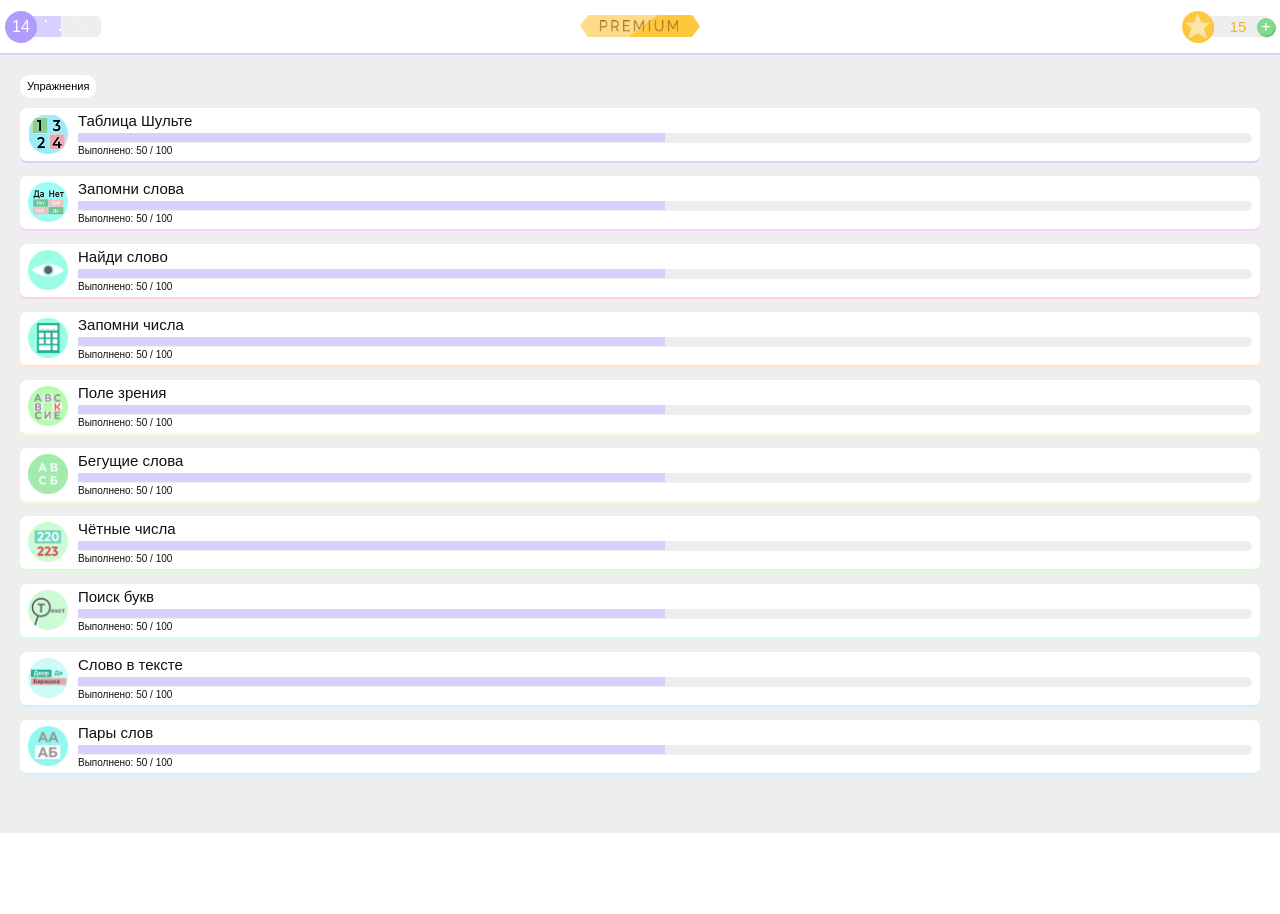
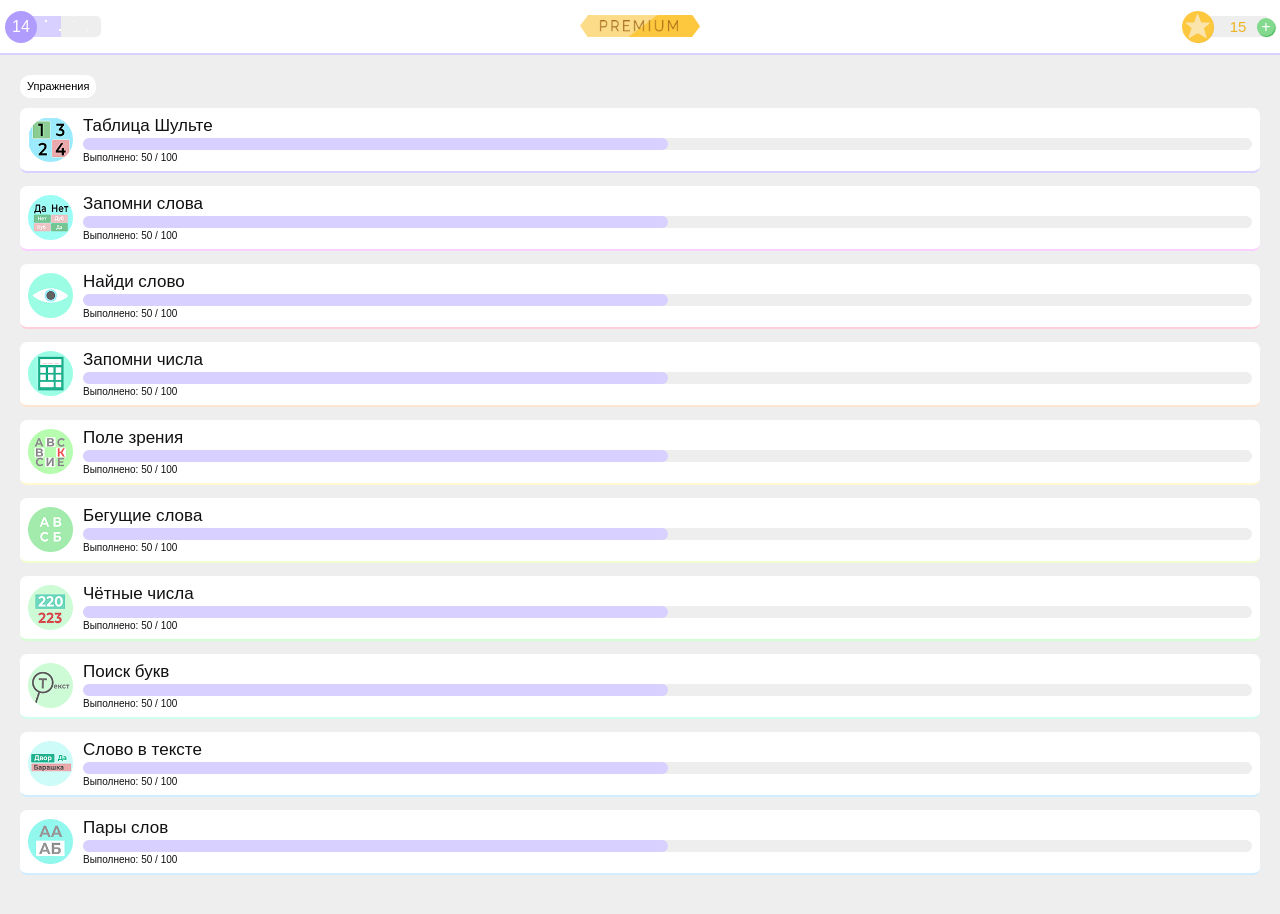
Before and after one commit to Jtaugner/brain-trainers, a React (Create React App) app: page / in a window 1280 px wide. Shown: the top 914 px of the page. Before the commit the page ends 833 px from the top, so only its background shows below. Built offline with nearby package versions, Linux system fonts and the light colour scheme; a web font is replaced by a local one.

Commit message:
MainPage 640px+

```diff
--- a/public/index.html
+++ b/public/index.html
@@ -4,10 +4,10 @@
     <meta charset="utf-8" />
     <link rel="icon" href="icon.png" />
     <meta name="viewport" content="width=device-width, initial-scale=1" />
-    <meta name="theme-color" content="#309e7e" />
+    <meta name="theme-color" content="#d8d0ff" />
     <meta
       name="description"
-      content="Увлекательная игра 100 к 1!"
+      content="Развивайся, играя!"
     />
     <link rel="apple-touch-icon" href="manifest-icon.png" />
     <script src="https://yandex.ru/games/sdk/v2"></script>
@@ -27,7 +27,7 @@
     </script>
     <noscript><div><img src="https://mc.yandex.ru/watch/61762816" style="position:absolute; left:-9999px;" alt="" /></div></noscript>
     <!-- /Yandex.Metrika counter -->
-    <title>100 к 1</title>
+    <title>Тренажёры для ума</title>
   </head>
   <body>
     <div id="root"></div>
--- a/src/components/menuGame/menuGame.css
+++ b/src/components/menuGame/menuGame.css
@@ -23,13 +23,16 @@
 .game-progress {
   width: 100%;
   height: 10px;
-  border-radius: 5px;
   background-color: #eeeeee;
 }
 
 .game-progress_done {
-  height: 90%;
+  height: 100%;
   background-color: #d8d0ff;
+}
+
+.game-progress, .game-progress_done {
+  border-radius: 5px;
 }
 
 .game-name {
@@ -126,4 +129,27 @@
   background-size: 100%;
 }
 
+@media (min-width: 359px) {
+  .menu-game {
+    height: 65px;
+  }
+
+  .menu-game__icon {
+    width: 45px;
+    height: 45px;
+  }
+
+  .game-name {
+    font-size: 1.7rem;
+  }
+
+  .game-progress {
+    height: 12px;
+  }
+
+  .game-progress_done, .game-progress {
+    border-radius: 7px;
+  }
+}
+
 /*# sourceMappingURL=menuGame.css.map */
--- a/src/components/menuGame/menuGame.scss
+++ b/src/components/menuGame/menuGame.scss
@@ -28,13 +28,17 @@
   width: 100%;
   height: 10px;
 
-  border-radius: 5px;
   background-color: $lightClose;
 }
 .game-progress_done{
-  height: 90%;
+  height: 100%;
   background-color: $lightMain;
 }
+
+.game-progress, .game-progress_done{
+  border-radius: 5px;
+}
+
 .game-name{
   font-size: 1.5rem;
   color: #111112;
@@ -106,3 +110,21 @@
 .menu-game .menu-game__icon{
   background-size: 100%;
 }
+@media (min-width: 359px) {
+  .menu-game{
+    height: 65px;
+  }
+  .menu-game__icon{
+    width: 45px;
+    height: 45px;
+  }
+  .game-name{
+    font-size: 1.7rem;
+  }
+  .game-progress{
+    height: 12px;
+  }
+  .game-progress_done, .game-progress{
+    border-radius: 7px;
+  }
+}
```
Also changed, not shown: 1 other file (tests, documents, lock files or other folders).
